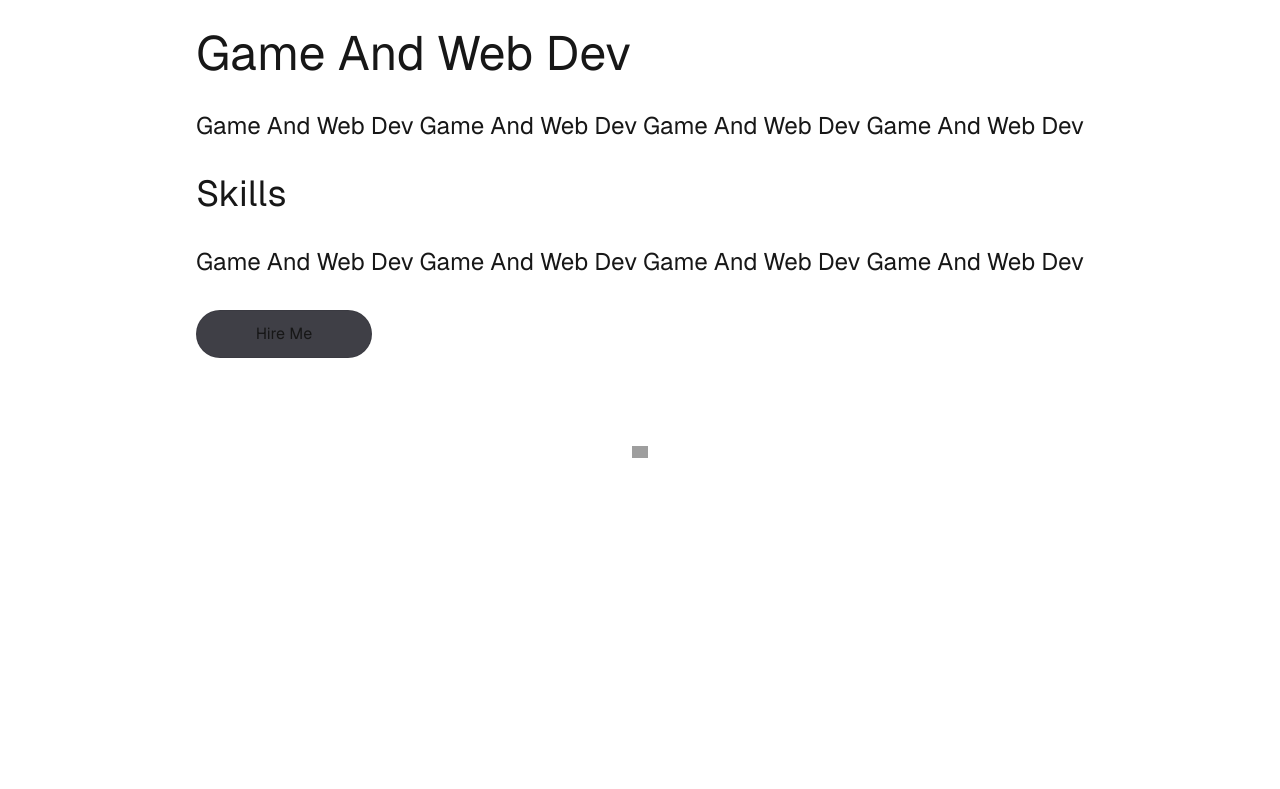
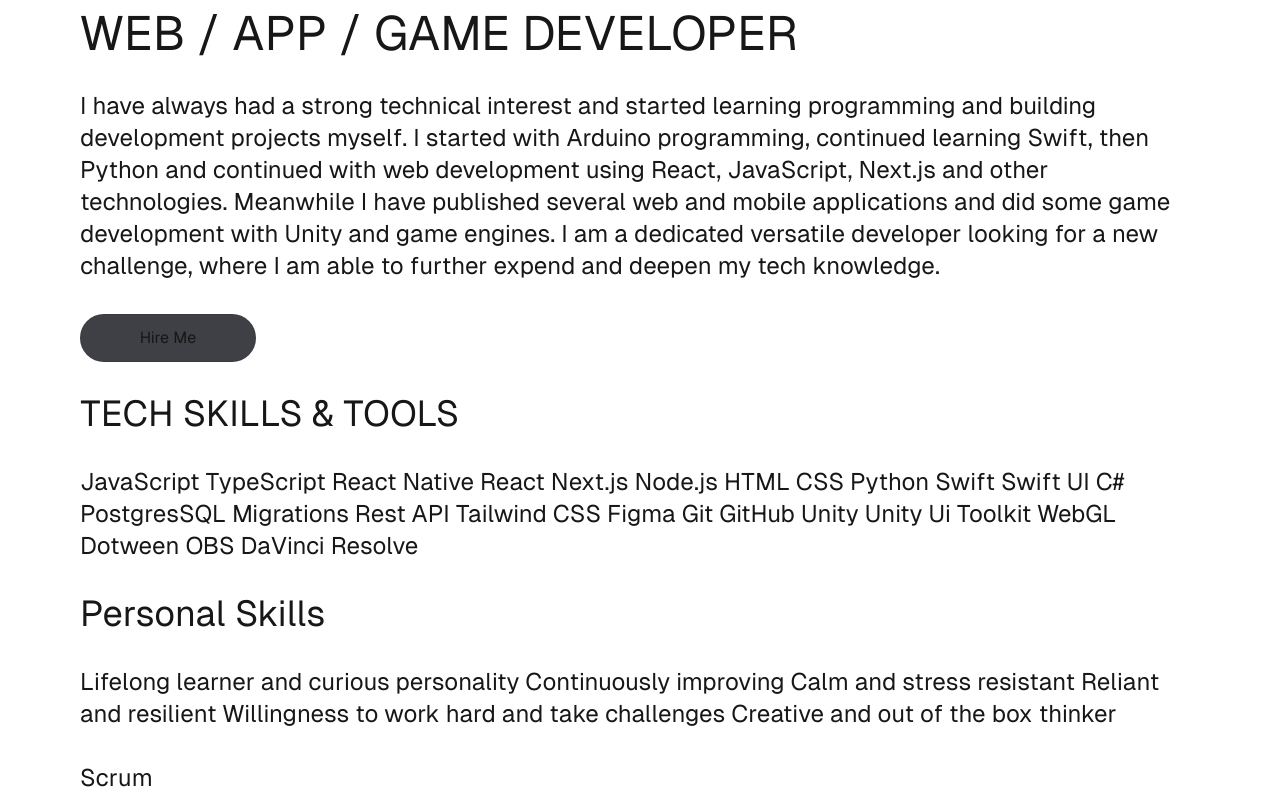
Before and after one commit to Bernkra96/portfolio, a Next.js app: page / in a window 1280 px wide. Shown: the part 258-1047 px from the top of the page. Before the commit the page ends 800 px from the top, so only its background shows below. Built offline with nearby package versions, Linux system fonts and the light colour scheme; grey boxes are pictures that could not be loaded.

Commit message:
Upadte Text

```diff
--- a/src/app/page.tsx
+++ b/src/app/page.tsx
@@ -11,20 +11,56 @@
 
         <h2 className="text-5xl text-center sm:text-left font-[family-name:var(--font-geist-mono)">
           {' '}
-          Game And Web Dev
+          WEB / APP / GAME DEVELOPER
         </h2>
 
         <p className="text-2xl text-center sm:text-left font-[family-name:var(--font-geist-mono)">
-          Game And Web Dev Game And Web Dev Game And Web Dev Game And Web Dev
+          I have always had a strong technical interest and started learning
+          programming and building development projects myself. I started with
+          Arduino programming, continued learning Swift, then Python and
+          continued with web development using React, JavaScript, Next.js and
+          other technologies. Meanwhile I have published several web and mobile
+          applications and did some game development with Unity and game
+          engines. I am a dedicated versatile developer looking for a new
+          challenge, where I am able to further expend and deepen my tech
+          knowledge.
         </p>
 
-        <h2 className="text-4xl text-center sm:text-left font-[family-name:var(--font-geist-mono)">
+        <div className="flex gap-4 items-center flex-col sm:flex-row">
+          <a
+            className="rounded-full border bg-zinc-700 border-solid border-black/[.08] dark:border-white/[.145] transition-colors flex items-center justify-center hover:bg-[#f2f2f2] dark:hover:bg-[#1a1a1a] hover:border-transparent text-sm sm:text-base h-10 sm:h-12 px-4 sm:px-5 sm:min-w-44"
+            href="https://www.linkedin.com/in/bernhard-kratky/"
+            target="_blank"
+            rel="noopener noreferrer"
+          >
+            Hire Me
+          </a>
+        </div>
+
+        <h3 className="text-4xl text-center sm:text-left font-[family-name:var(--font-geist-mono)">
           {' '}
-          Skills
-        </h2>
+          TECH SKILLS & TOOLS
+        </h3>
 
         <p className="text-2xl text-center sm:text-left font-[family-name:var(--font-geist-mono)">
-          Game And Web Dev Game And Web Dev Game And Web Dev Game And Web Dev
+          JavaScript TypeScript React Native React Next.js Node.js HTML CSS
+          Python Swift Swift UI C# PostgresSQL Migrations Rest API Tailwind CSS
+          Figma Git GitHub Unity Unity Ui Toolkit WebGL Dotween OBS DaVinci
+          Resolve
+        </p>
+        <h3 className="text-4xl text-center sm:text-left font-[family-name:var(--font-geist-mono)">
+          {' '}
+          Personal Skills
+        </h3>
+
+        <p className="text-2xl text-center sm:text-left font-[family-name:var(--font-geist-mono)">
+          Lifelong learner and curious personality Continuously improving Calm
+          and stress resistant Reliant and resilient Willingness to work hard
+          and take challenges Creative and out of the box thinker
+        </p>
+
+        <p className="text-2xl text-center sm:text-left font-[family-name:var(--font-geist-mono)">
+          Scrum
         </p>
 
         <div className="flex gap-4 items-center flex-col sm:flex-row">
```
